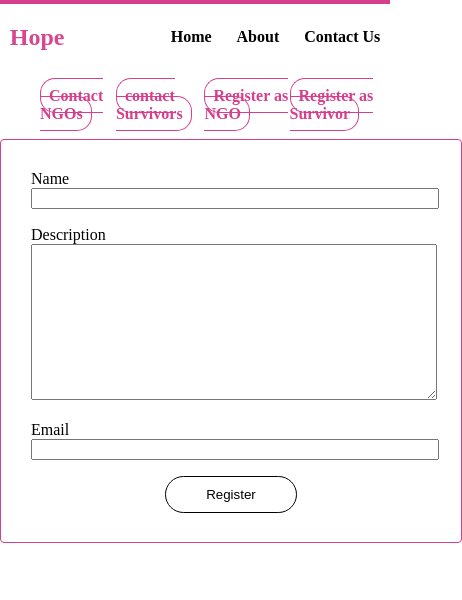
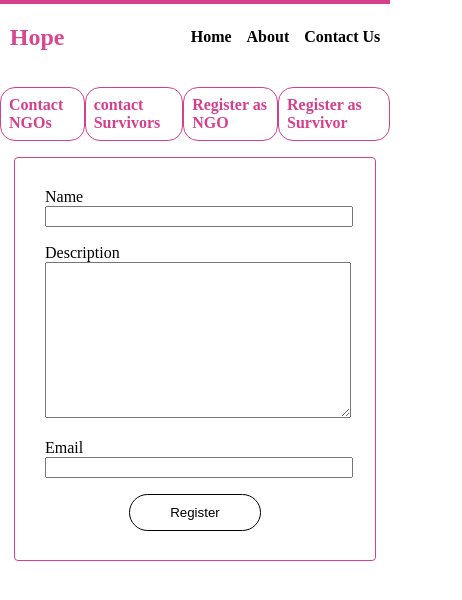
Before and after one commit to AnujDagade/EquitableElevationHack, a React (Vite) app: page /ngo_register in a window 390 px wide. Shown: the top 600 px of the page, 462 px wide, since content can reach past the window. Built offline with nearby package versions, Linux system fonts and the light colour scheme.

Commit message:
Mobile support added

```diff
--- a/index.html
+++ b/index.html
@@ -3,8 +3,7 @@
   <head>
     <meta charset="UTF-8" />
     <link rel="icon" type="image/svg+xml" href="/vite.svg" />
-    <!-- <meta name="viewport" content="width=device-width, initial-scale=1.0" /> -->
-    <meta name="viewport" content="width=1024">
+    <meta name="viewport" content="width=device-width, initial-scale=1.0" />
     <title>Hope</title>
   </head>
   <body>
--- a/src/App.jsx
+++ b/src/App.jsx
@@ -8,17 +8,6 @@ import Content from './components/Content/Content'
 function App() {
 
 
-  if (navigator.userAgent.match(/Android/i)
-    || navigator.userAgent.match(/webOS/i) ||
-    navigator.userAgent.match(/iPhone/i) ||
-    navigator.userAgent.match(/iPad/i) ||
-    navigator.userAgent.match(/iPod/i) ||
-    navigator.userAgent.match(/BlackBerry/i) ||
-    navigator.userAgent.match(/Windows Phone/i)) {
-
-
-      alert("This webapp is not designed to work on Smartphones.Please visit Using a Desktop/Laptop")
-  }
   return (
     <>
 
--- a/src/components/Content/Card.css
+++ b/src/components/Content/Card.css
@@ -1,5 +1,5 @@
 .card {
-    margin-left:60px;
+    /* margin-left:60px; */
     margin-top:30px;
     width: 300px;
     height: 300px;
--- a/src/components/Content/Content.css
+++ b/src/components/Content/Content.css
@@ -3,3 +3,7 @@
     flex-wrap: wrap;
     justify-content: center;
 }
+
+@media (max-width:600px){
+
+}
--- a/src/components/Content/TopBar.css
+++ b/src/components/Content/TopBar.css
@@ -23,7 +23,8 @@
 
     display: flex;
     width: 100%;
-    justify-content: space-around;
+    /* justify-content: space-around; */
+    justify-content:space-evenly;
 }
 
 .TopBar {
@@ -31,3 +32,19 @@
     display: flex;
 
 }
+
+@media (max-width:600px) {
+    .TopBar{
+        justify-content: center;
+        padding: 0px;
+    }
+    .features {
+        display: flex;
+        padding: 0px;
+    }
+
+    .full-width{
+        display: block;
+
+    }
+}
--- a/src/components/Content/TopBar.jsx
+++ b/src/components/Content/TopBar.jsx
@@ -7,10 +7,10 @@ export default function TopBar() {
   return (
     <div className='TopBar'>
         <ul className='features'>
-            <li><Link to="/ngo">Contact NGOs</Link></li>
-            <li><Link to="/victims">contact Survivors</Link></li>
-            <li><Link to="/ngo_register">Register as NGO</Link></li>
-            <li><Link to="/victim_register">Register as Survivor</Link></li>
+            <li><Link to="/ngo" className='full-width'>Contact NGOs</Link></li>
+            <li><Link to="/victims" className='full-width'>contact Survivors</Link></li>
+            <li><Link to="/ngo_register" className='full-width'>Register as NGO</Link></li>
+            <li><Link to="/victim_register" className='full-width'>Register as Survivor</Link></li>
         </ul>
     </div>
   )
--- a/src/components/Hero/Hero.css
+++ b/src/components/Hero/Hero.css
@@ -24,8 +24,14 @@
     align-items: center;
 }
 
+.hero-title{
+    display: flex;
+    justify-content: center;
+}
+
 .info-text{
     width: 385px;
+
     /* color: white; */
 }
 
@@ -53,3 +59,9 @@
 .info-text p{
     word-spacing: 3px;
 }
+
+@media (max-width:600px){
+    .info-text{
+        width: 320px;
+    }
+}
--- a/src/components/Hero/Hero.jsx
+++ b/src/components/Hero/Hero.jsx
@@ -8,7 +8,7 @@ export default function Hero() {
         <div className='Hero'>
             <div className='info' >
                 <div className='info-text'>
-                    <div>
+                    <div className='hero-title'>
                         <h2>Social justice</h2>
                     </div>
                     <p>
--- a/src/components/Navbar/Navbar.css
+++ b/src/components/Navbar/Navbar.css
@@ -71,3 +71,11 @@ h2{
 .banner{
     word-spacing: -4px;
 }
+
+
+@media (max-width:600px) {
+    .navbar ul li{
+        padding-left: 15px;
+    }
+
+}
--- a/src/components/Registration/Register.css
+++ b/src/components/Registration/Register.css
@@ -12,9 +12,7 @@
 .btn{
     display: flex;
 }
-form{
 
-}
 
 .form input, textarea {
     margin-bottom: 17px;
@@ -35,3 +33,10 @@ form{
     outline-color: #d53f8c;
     box-shadow: 0 4px 6px -1px rgba(0, 0, 0, .1), 0 2px 4px -1px rgba(0, 0, 0, .06);
 }
+
+
+@media (max-width:600px){
+    .form{
+        width: 300px;
+    }
+}
```
